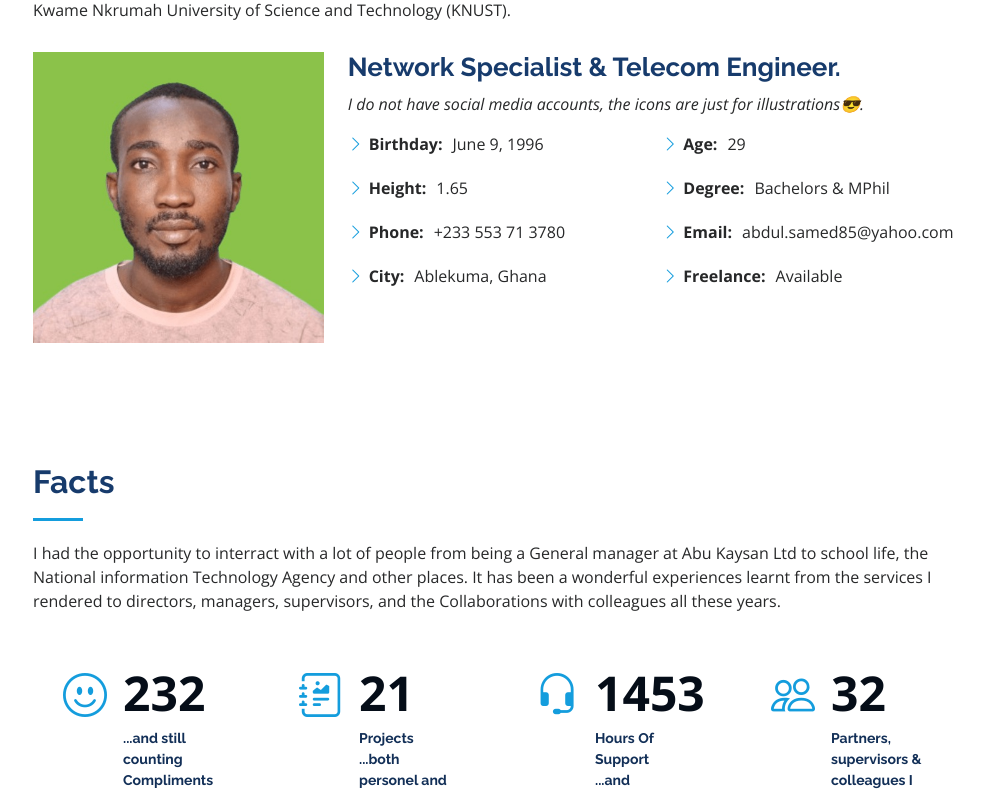
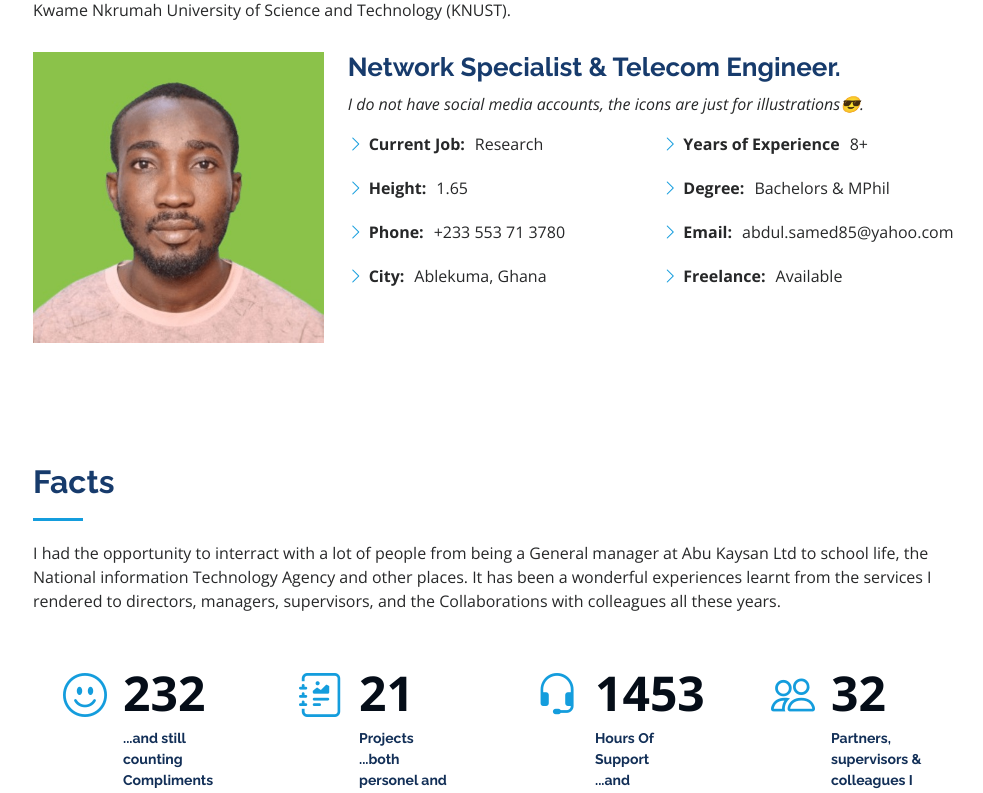
Before and after one commit to abdu-ls/seiduabdul, a plain HTML site: page index.html in a window 1280 px wide. Shown: the part 1540-2333 px from the top of the page, without its empty margins (297-1280 px from the left). Drawn offline with nearby package versions, Linux system fonts and the light colour scheme.

```diff
--- a/index.html
+++ b/index.html
@@ -112,7 +112,7 @@
             <div class="row">
               <div class="col-lg-6">
                 <ul>
-                  <li><i class="bi bi-chevron-right"></i> <strong>Birthday:</strong> <span>June 9, 1996</span></li>
+                  <li><i class="bi bi-chevron-right"></i> <strong>Current Job:</strong> <span>Research</span></li>
                   <li><i class="bi bi-chevron-right"></i> <strong>Height:</strong> <span>1.65</span></li>
                   <li><i class="bi bi-chevron-right"></i> <strong>Phone:</strong> <span>+233 553 71 3780</span></li>
                   <li><i class="bi bi-chevron-right"></i> <strong>City:</strong> <span>Ablekuma, Ghana</span></li>
@@ -120,7 +120,7 @@
               </div>
               <div class="col-lg-6">
                 <ul>
-                  <li><i class="bi bi-chevron-right"></i> <strong>Age:</strong> <span>29</span></li>
+                  <li><i class="bi bi-chevron-right"></i> <strong>Years of Experience</strong> <span> 8+ </span></li>
                   <li><i class="bi bi-chevron-right"></i> <strong>Degree:</strong> <span>Bachelors & MPhil</span></li>
                   <li><i class="bi bi-chevron-right"></i> <strong>Email:</strong> <span>abdul.samed85@yahoo.com</span></li>
                   <li><i class="bi bi-chevron-right"></i> <strong>Freelance:</strong> <span>Available</span></li>
@@ -328,7 +328,7 @@
             </div>
 			<div class="resume-item">
               <h4>Junior Budget Officer</h4>
-              <h5>2022 - 2023</h5>
+              <h5>2023</h5>
               <p><em>National information Technology Agency, Ridge, Accra </em></p>
               <ul>
                 <li>Financial Analysis.</li>
@@ -339,7 +339,7 @@
             </div>
 			<div class="resume-item">
               <h4>Junior Corperate Affairs Officer</h4>
-              <h5>2022</h5>
+              <h5>2022 - 2023</h5>
               <p><em>National information Technology Agency, Ridge, Accra </em></p>
               <ul>
                 <li>Website planning and design.</li>
```
